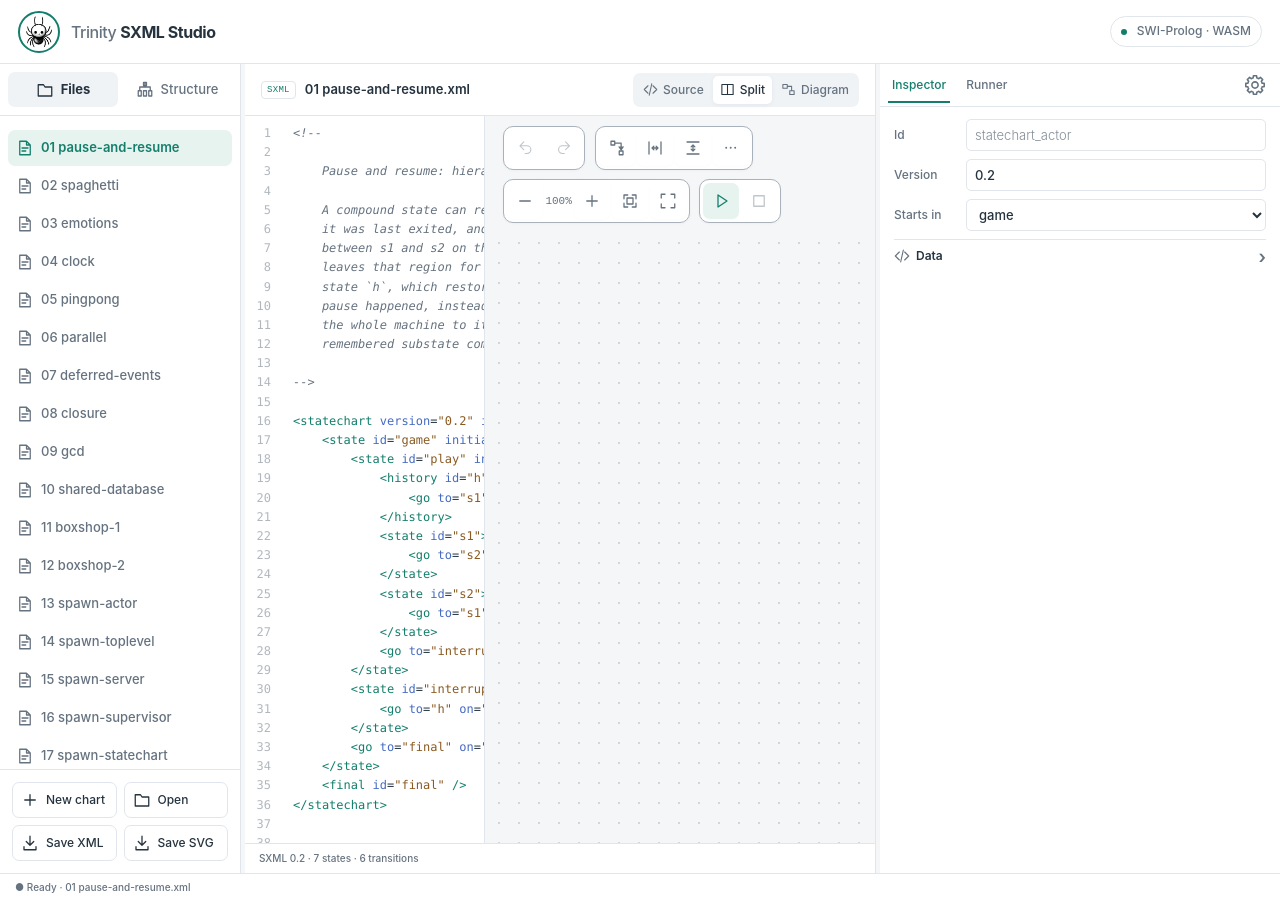
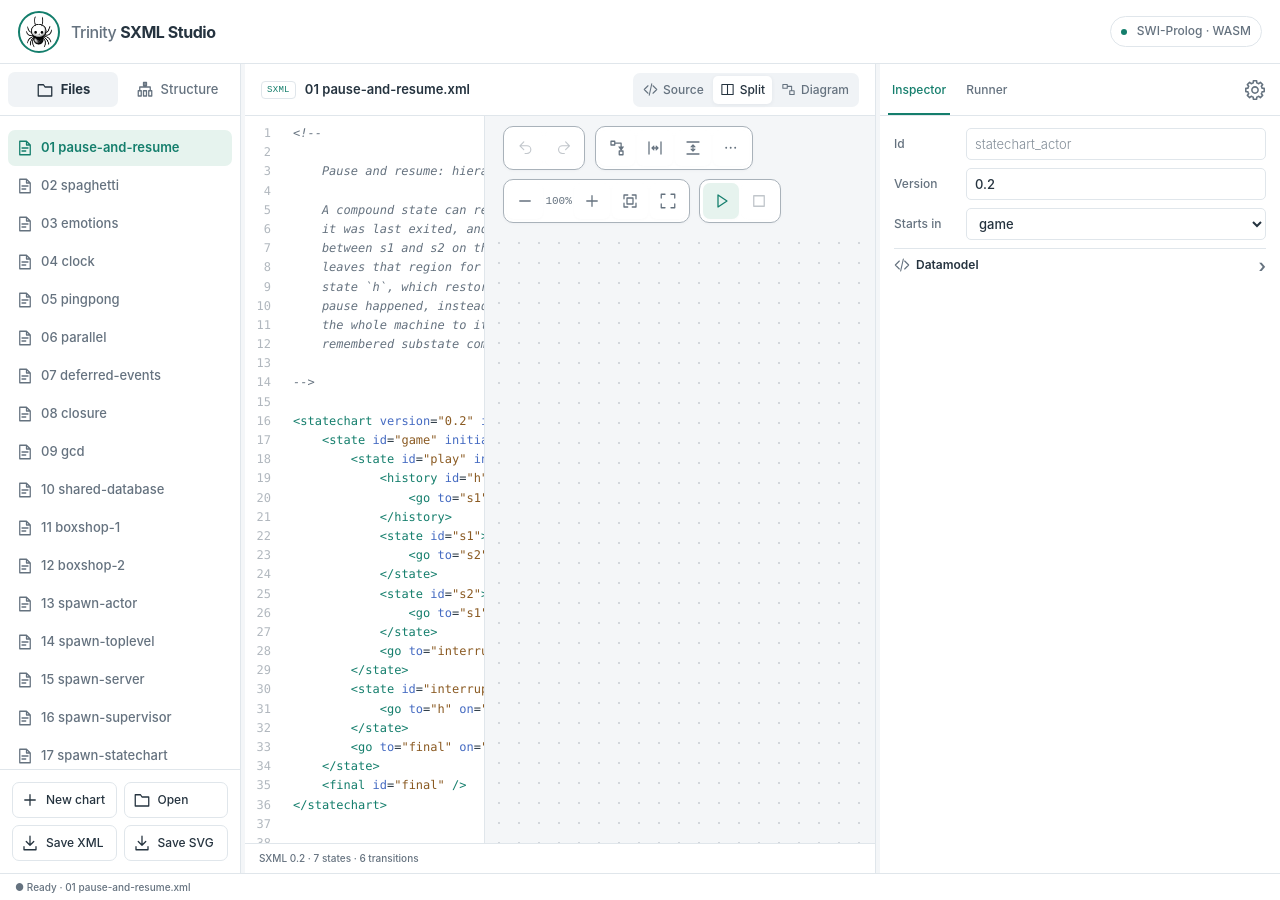
Before and after one commit to torbjornlager/book-project-home, a Jekyll site: the page sxml-studio/index.html, which Jekyll copies as it is, in a window 1280 px wide. Built offline with Jekyll 4.4.1, drawn with Linux system fonts in a browser that asks for light colours; a script that is not in the unit is left out.

Commit message:
Align panel headers and rename Data to Datamodel

```diff
--- a/sxml-studio/index.html
+++ b/sxml-studio/index.html
@@ -17,11 +17,11 @@
 <script defer src="js/sxml-diagram.js?v=20261128-state-datamodel-notes"></script>
 <script defer src="js/studio-model.js?v=20261126-inspector-cog"></script>
 <script defer src="js/studio-workspace.js?v=20261127-trace-output"></script>
-<script defer src="js/studio-chrome.js?v=20261128-clear-text-only"></script>
+<script defer src="js/studio-chrome.js?v=20261128-datamodel-heading"></script>
 <script defer src="js/app.js?v=20261128-unmatched-event"></script>
 <script defer src="js/studio-tools.js?v=20261128-send-example-events"></script>
 <link rel="stylesheet" href="studio-tools.css?v=20261127-trace-output">
-<link rel="stylesheet" href="studio-chrome.css?v=20261128-matched-footer-height">
+<link rel="stylesheet" href="studio-chrome.css?v=20261128-aligned-panel-headers">
 </head>
 <body class="light" data-view="split" data-layout="vertical">
 <script src="js/ui-preferences.js"></script>
--- a/sxml-studio/js/studio-chrome.js
+++ b/sxml-studio/js/studio-chrome.js
@@ -86,7 +86,7 @@
   function inspector(root) {
     if (!root || root.querySelector('.ui-section')) { decorate(root); return; }
     const headings = [...root.querySelectorAll(':scope > .section-title')];
-    const names = {'DATAMODEL · PROLOG SOURCE':['Data','code'],'ENTRY ACTIONS':['Entry actions','play'],'EXIT ACTIONS':['Exit actions','stop'],'DEFERRED EVENTS':['Deferred events','clock'],'SPAWNED ACTORS':['Actors','structure'],'SUBCHART':['Subchart tools','copy']};
+    const names = {'DATAMODEL · PROLOG SOURCE':['Datamodel','code'],'ENTRY ACTIONS':['Entry actions','play'],'EXIT ACTIONS':['Exit actions','stop'],'DEFERRED EVENTS':['Deferred events','clock'],'SPAWNED ACTORS':['Actors','structure'],'SUBCHART':['Subchart tools','copy']};
     for (const heading of headings) {
       const key=[...heading.childNodes].filter(n=>n.nodeType===3).map(n=>n.textContent).join('').trim();
       if (!names[key]) continue;
--- a/sxml-studio/studio-chrome.css
+++ b/sxml-studio/studio-chrome.css
@@ -220,3 +220,8 @@ input::placeholder,textarea::placeholder{font-weight:300;color:var(--muted);opac
 
 /* Align the Runner controls with the SXML status strip, including on touch devices. */
 .editor-foot,#run .log-filters{box-sizing:border-box;height:calc(15px * var(--ui-font-scale,1) + 15px);min-height:0;flex:none}
+
+/* Keep the editor and side-panel header baselines aligned. */
+.editor-tabs,.side-tabs{box-sizing:border-box;height:52px;min-height:52px;flex:none}
+.side-tabs button{box-sizing:border-box;height:100%}
+@media(max-width:860px){.editor-tabs,.side-tabs{height:50px;min-height:50px}}
```
